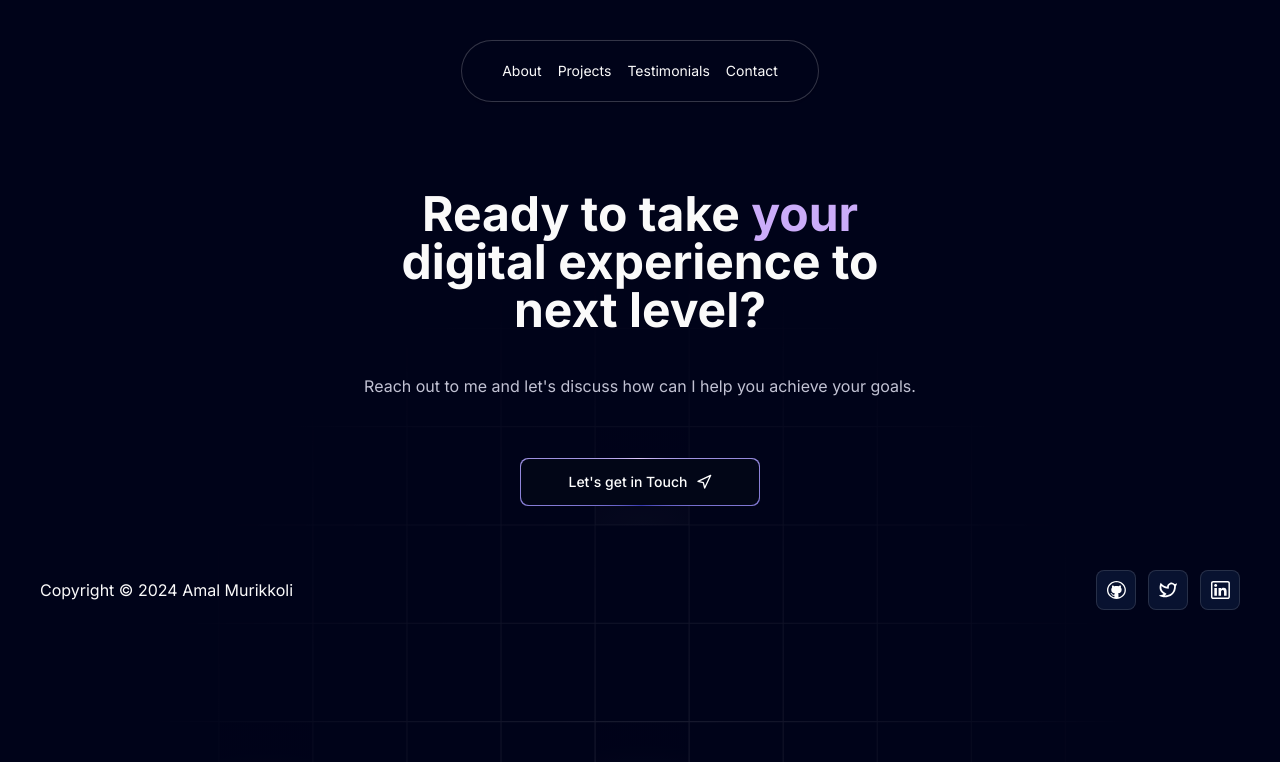
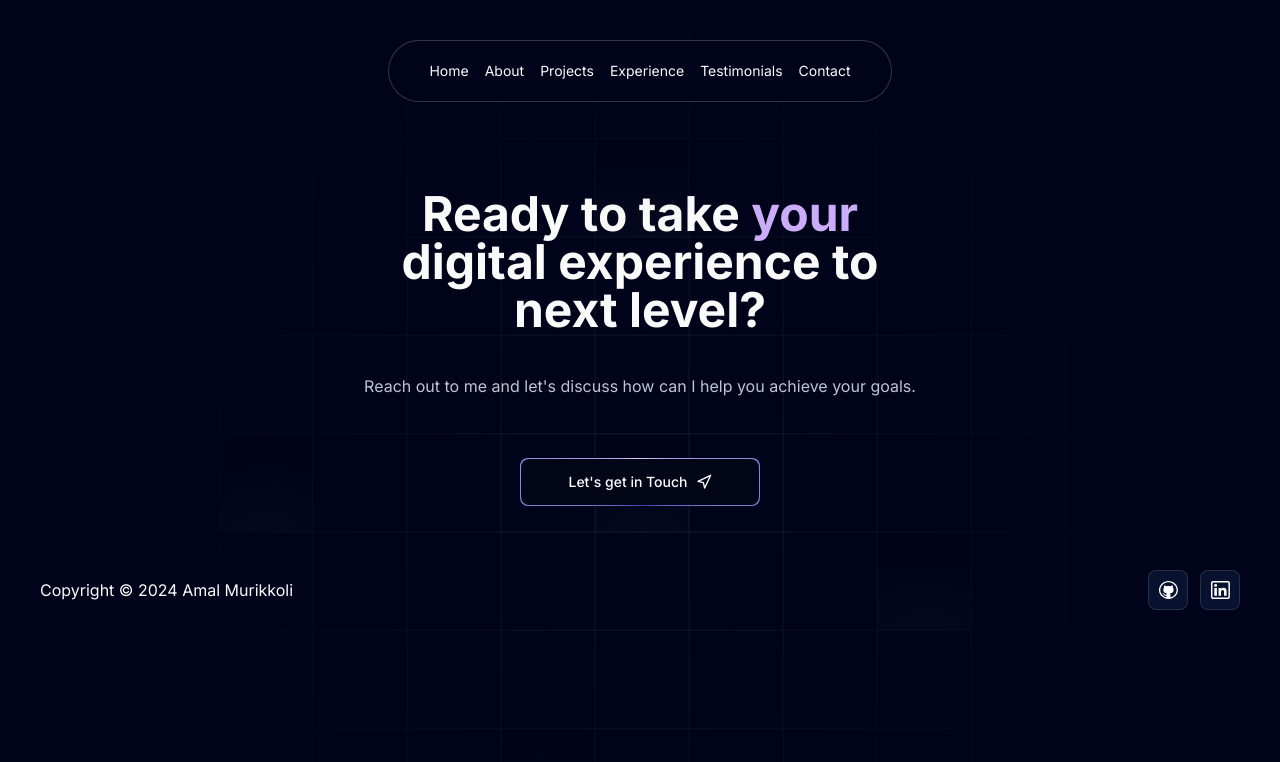
Before and after one commit to Amal221200/developer-portfolio, a Next.js app: page /contact in a window 1280 px wide. Shown: the top 762 px of the page. Built offline with nearby package versions, Linux system fonts and the light colour scheme.

Commit message:
bug fixes fixed

```diff
--- a/src/app/layout.tsx
+++ b/src/app/layout.tsx
@@ -22,7 +22,7 @@ export default function RootLayout({
       <body className={inter.className} suppressHydrationWarning>
         <ThemeProvider defaultTheme="dark" attribute="class" disableTransitionOnChange>
           <FloatingNav navItems={navItems} />
-          <main className="relative mx-auto flex flex-col items-center justify-center overflow-hidden bg-black-100 px-5 sm:px-10">
+          <main className="relative mx-auto flex flex-col items-center justify-center overflow-clip bg-black-100 px-5 sm:px-10">
             <div className="w-full max-w-7xl">
               {children}
             </div>
--- a/src/components/about/Grid.tsx
+++ b/src/components/about/Grid.tsx
@@ -4,7 +4,7 @@ import { gridItems } from '@/data'
 
 const Grid = () => {
   return (
-    <section id='about' className='py-20'>
+    <section id='about' className='pb-10 pt-28'>
     <BentoGrid>
       {
         gridItems.map((item) => (
--- a/src/components/contact/ContactDetails.tsx
+++ b/src/components/contact/ContactDetails.tsx
@@ -5,8 +5,8 @@ import { socialMedia } from "@/data"
 
 const ContactDetails = () => {
     return (
-        <section className="grid content-center md:h-screen" id="contact">
-            <div className="absolute -bottom-72 left-0 w-full">
+        <section className="grid h-screen content-center" id="contact">
+            <div className="absolute bottom-0 left-0 w-full">
                 <img src="/footer-grid.svg" alt="grid" className="h-full w-full opacity-50" />
             </div>
             <div className="flex flex-col items-center">
@@ -21,7 +21,7 @@ const ContactDetails = () => {
                 </a>
             </div>
 
-            <div className="mt-16 flex flex-col items-center justify-between md:flex-row">
+            <div className="mt-16 flex flex-col items-center justify-between gap-y-2 md:flex-row">
                 <p className="text-sm font-light md:text-base md:font-normal">Copyright &copy; 2024 Amal Murikkoli</p>
                 <div className="flex items-center gap-6 md:gap-3">
                     {
--- a/src/components/ui/FloatingNav.tsx
+++ b/src/components/ui/FloatingNav.tsx
@@ -56,7 +56,7 @@ export const FloatingNav = ({
                     duration: 0.5,
                 }}
                 className={cn(
-                    "flex max-w-fit fixed top-10 inset-x-0 mx-auto border border-white/[0.2] bg-black-100 rounded-full shadow-[0px_2px_3px_-1px_rgba(0,0,0,0.1),0px_1px_0px_0px_rgba(25,28,33,0.02),0px_0px_0px_1px_rgba(25,28,33,0.08)] z-[5000] px-10 py-5 items-center justify-center space-x-4",
+                    "flex max-w-fit fixed top-10 inset-x-0 mx-auto border border-white/[0.2] bg-black-100 rounded-full shadow-[0px_2px_3px_-1px_rgba(0,0,0,0.1),0px_1px_0px_0px_rgba(25,28,33,0.02),0px_0px_0px_1px_rgba(25,28,33,0.08)] z-[5000] md:px-10 md:py-5 sm:px-8 sm:py-4 px-4 py-2 items-center justify-center space-x-2 sm:space-x-4",
                     className
                 )}
             >
@@ -68,9 +68,7 @@ export const FloatingNav = ({
                             "relative dark:text-neutral-50 items-center flex space-x-1 text-neutral-600 dark:hover:text-neutral-300 hover:text-neutral-500"
                         )}
                     >
-                        {/* <span className="block sm:hidden">{navItem.icon}</span> */}
-                        {/* <span className="hidden text-sm sm:block">{navItem.name}</span> */}
-                        <span className="text-sm">{navItem.name}</span>
+                        <span className="text-xs sm:text-sm">{navItem.name}</span>
                     </Link>
                 ))}
             </motion.div>
--- a/src/data/index.ts
+++ b/src/data/index.ts
@@ -1,6 +1,8 @@
 export const navItems = [
+    { name: "Home", link: "/" },
     { name: "About", link: "/about" },
     { name: "Projects", link: "/projects" },
+    { name: "Experience", link: "/experience" },
     { name: "Testimonials", link: "/testimonials" },
     { name: "Contact", link: "/contact" },
 ];
@@ -205,13 +207,11 @@ export const socialMedia = [
     {
         id: 1,
         img: "/git.svg",
-    },
-    {
-        id: 2,
-        img: "/twit.svg",
+        link: "https://github.com/Amal221200"
     },
     {
         id: 3,
         img: "/link.svg",
+        link: "https://www.linkedin.com/in/amal-murikkoli"
     },
 ];
```
